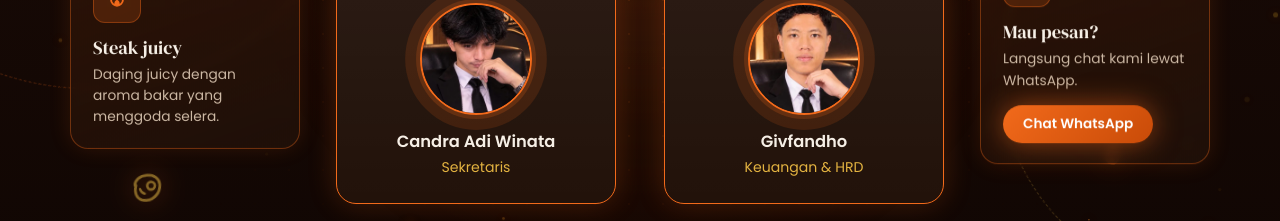
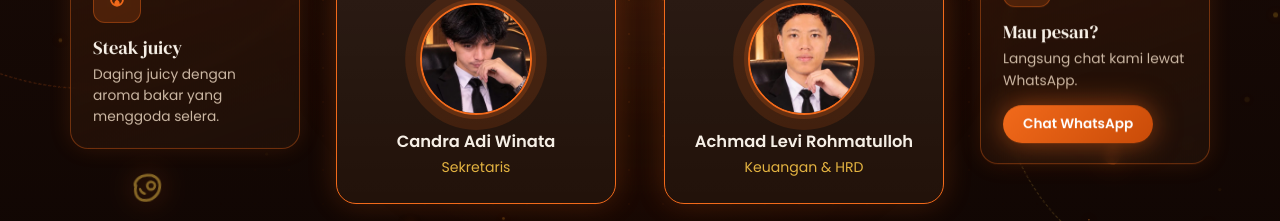
Before and after one commit to project-web30/AFC-STEAK, a plain HTML site: page index.html in a window 1280 px wide. Shown: the part 4744-4965 px from the top of the page. Drawn offline with Linux system fonts and the light colour scheme.

Commit message:
Update index.html

```diff
--- a/index.html
+++ b/index.html
@@ -199,7 +199,7 @@
         <div class="node top"><span class="ph av" data-e="👤"><img data-img="ilman" alt="Ilman Azka Abdul Haq" onerror="this.style.display='none'"></span><b>Ilman Azka Abdul Haq</b><small>Ketua</small></div>
         <div class="branch">
           <div class="node"><span class="ph av" data-e="👤"><img data-img="candra" alt="Candra Adi Winata" onerror="this.style.display='none'"></span><b>Candra Adi Winata</b><small>Sekretaris</small></div>
-          <div class="node"><span class="ph av" data-e="👤"><img data-img="givfandho" alt="Givfandho" onerror="this.style.display='none'"></span><b>Givfandho</b><small>Keuangan &amp; HRD</small></div>
+          <div class="node"><span class="ph av" data-e="👤"><img data-img="givfandho" alt="Givfandho" onerror="this.style.display='none'"></span><b>Achmad Levi Rohmatulloh</b><small>Keuangan &amp; HRD</small></div>
         </div>
       </div>
         <aside class="tim-side right">
```
